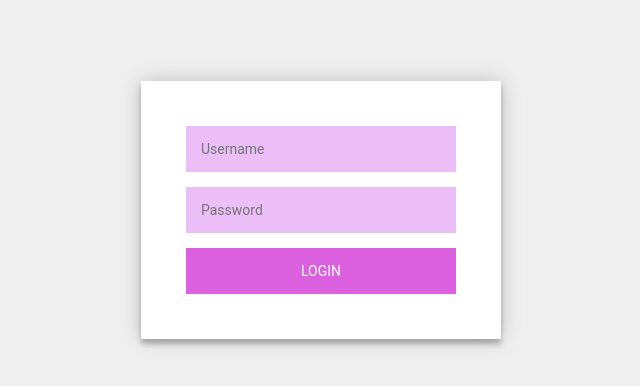
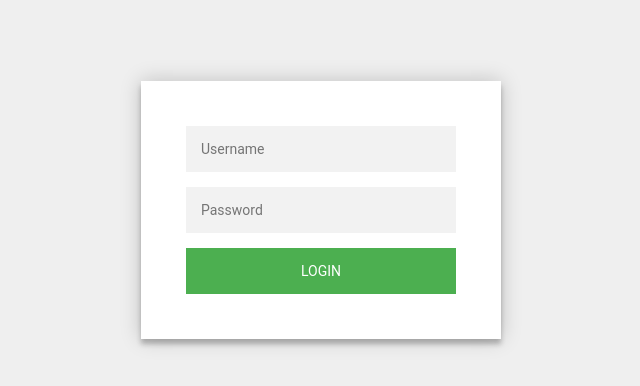
Before and after one commit to JLRG806/LosNoRelacionales, a plain HTML site: page login_localStorage/index.html in a window 1280 px wide. Shown: the part 90-476 px from the top of the page, without its empty margins (319-959 px from the left). Drawn offline with Linux system fonts and the light colour scheme.

Commit message:
Revert "[FIX] Edit Css"

```diff
--- a/login_localStorage/style.css
+++ b/login_localStorage/style.css
@@ -1,4 +1,4 @@
-body {
+        body {
   margin: 0;
   padding: 0;
   background: #efefef;
@@ -25,7 +25,7 @@ body {
 .form input {
   font-family: "Roboto", sans-serif;
   outline: 0;
-  background: #ebbef7;
+  background: #f2f2f2;
   width: 100%;
   border: 0;
   margin: 0 0 15px;
@@ -38,7 +38,7 @@ body {
   font-family: "Roboto", sans-serif;
   text-transform: uppercase;
   outline: 0;
-  background: #da60df;
+  background: #4CAF50;
   width: 100%;
   border: 0;
   padding: 15px;
@@ -55,7 +55,7 @@ body {
 
 .form .message {
   margin: 15px 0 0;
-  color: #10dd32;
+  color: #b3b3b3;
   font-size: 12px;
 }
 
```
